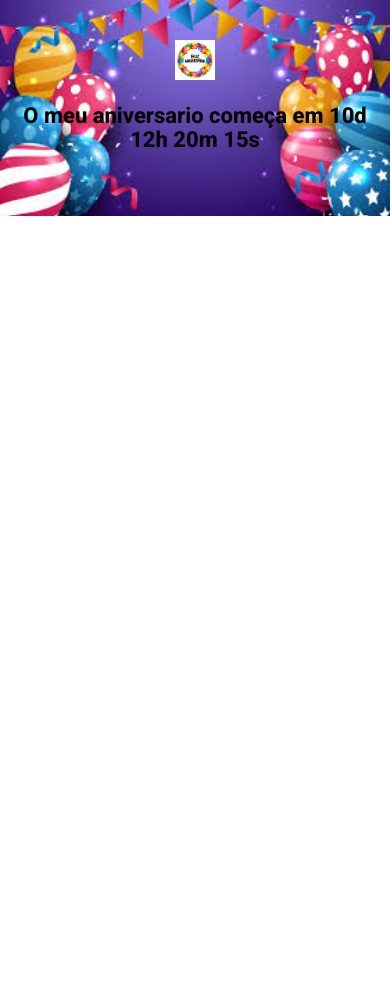
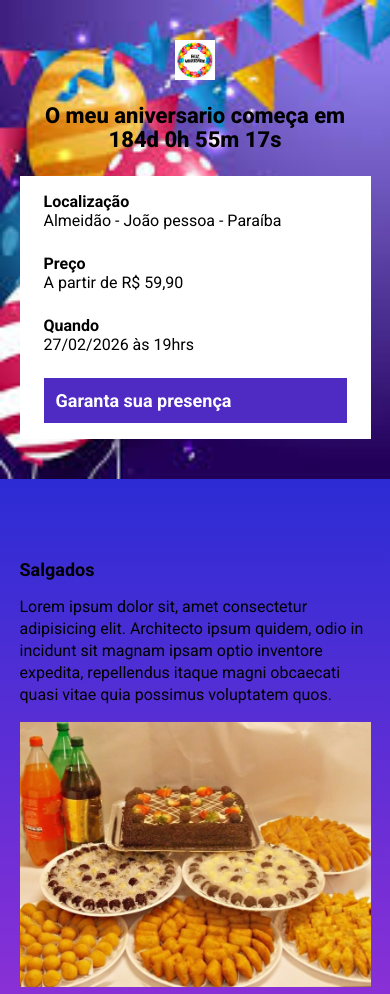
Before and after one commit to Andrew12302/Contagem_aniversario, a website built with Parcel: page src/index.html in a window 390 px wide. Shown: the top 994 px of the page. Before the commit the page ends 844 px from the top, so only its background shows below. Built offline with nearby package versions, Linux system fonts and the light colour scheme.

Commit message:
criando a contagem regressiva

```diff
--- a/package.json
+++ b/package.json
@@ -2,7 +2,8 @@
   "name": "contagem",
   "version": "1.0.0",
   "scripts": {
-    "dev": "parcel src/index.html src/styles/main.scss src/scripts/main.js",
+    "dev": "parcel src/index.html src/styles/main.scss src/scripts/main.js --no-cache",
+    "build": "parcel build src/index.html",
     "test": "echo \"Error: no test specified\" && exit 1"
   },
   "keywords": [],
--- a/src/index.html
+++ b/src/index.html
@@ -10,17 +10,83 @@
     <link href="https://fonts.googleapis.com/css2?family=Roboto:ital,wght@0,100..900;1,100..900&display=swap" rel="stylesheet">
 
     <link rel="stylesheet" href="styles/main.scss">
+      <link rel="stylesheet" href="https://unpkg.com/aos@next/dist/aos.css" />
 </head>
 <body>
     <header class="hero">
         <div class="container">
             <img class="hero__logo" src="./images/teste.jpeg" alt="Comemorando aniversario">
             <p class="hero__text">
-                O meu aniversario começa em 10d 12h 20m 15s
+                O meu aniversario começa em <span id="contador"></span>
             </p>
+            <div class="infos-bar">
+                <ul class="infos-bar__infos">
+                    <li class="infos-bar__infos__item">
+                        <b>Localização</b><br>
+                        Almeidão - João pessoa - Paraíba
+                    </li>
+                    <li class="infos-bar__infos__item">
+                        <b>Preço</b><br>
+                        A partir de R$ 59,90
+                    </li>
+                    <li class="infos-bar__infos__item">
+                        <b>Quando</b><br>
+                        27/02/2026 às 19hrs
+                    </li>
+                </ul>
+                <a href="#" class="button button--primary">
+                    Garanta sua presença
+                </a>
+            </div>
         </div>
     </header>
 
+    <section class="event event--frontend">
+        <div class="container" data-aos="fade-right">
+            <div class="event__details">
+                <h2 class="event__details__title">Salgados</h2>
+                <p class="event__details__description">
+                    Lorem ipsum dolor sit, amet consectetur adipisicing elit. Architecto ipsum quidem, odio in incidunt sit magnam ipsam optio inventore expedita, repellendus itaque magni obcaecati quasi vitae quia possimus voluptatem quos.
+                </p>
+            </div>
+            <img class="event__image" src="./images/kit_salgados.jpg" alt="Salgados">
+        </div>
+    </section>
+    <section class="event event--ui-ux event--image-left">
+        <div class="container" data-os="fade-left">
+            <div class="event__details">
+                <h2 class="event__details__title">Atrações</h2>
+                <p class="event__details__description">
+                    Lorem ipsum dolor sit, amet consectetur adipisicing elit. Architecto ipsum quidem, odio in incidunt sit magnam ipsam optio inventore expedita, repellendus itaque magni obcaecati quasi vitae quia possimus voluptatem quos.
+                </p>
+            </div>
+            <img class="event__image" src="./images/kit_salgados.jpg" alt="Salgados">
+        </div>
+    </section>
+    <section class="event event--data-science">
+        <div class="container" data-os="fade-right">
+            <div class="event__details">
+                <h2 class="event__details__title">Piscinas</h2>
+                <p class="event__details__description">
+                    Lorem ipsum dolor sit, amet consectetur adipisicing elit. Architecto ipsum quidem, odio in incidunt sit magnam ipsam optio inventore expedita, repellendus itaque magni obcaecati quasi vitae quia possimus voluptatem quos.
+                </p>
+            </div>
+            <img class="event__image" src="./images/kit_salgados.jpg" alt="Salgados">
+        </div>
+    </section>
+    <section class="event event--backend event--image-left">
+        <div class="container" data-os="fade-left">
+            <div class="event__details">
+                <h2 class="event__details__title">Local</h2>
+                <p class="event__details__description">
+                    Lorem ipsum dolor sit, amet consectetur adipisicing elit. Architecto ipsum quidem, odio in incidunt sit magnam ipsam optio inventore expedita, repellendus itaque magni obcaecati quasi vitae quia possimus voluptatem quos.
+                </p>
+            </div>
+            <img class="event__image" src="./images/kit_salgados.jpg" alt="Salgados">
+        </div>
+    </section>
+
+    <script src="https://unpkg.com/aos@next/dist/aos.js"></script>
     <script src="scripts/main.js"></script>
 </body>
 </html>
--- a/src/scripts/main.js
+++ b/src/scripts/main.js
@@ -1 +1,34 @@
-console.log("Olá mundo");
+AOS.init();
+
+const dataDoEvento = new Date("Feb 27, 2026 19:00:00");
+const timeStampDoEvento = dataDoEvento.getTime();
+
+const contaAsHoras = setInterval(function() {
+    const agora = new Date();
+    const timeStampAtual = agora.getTime();
+
+    const distanciaAteOEvento = timeStampDoEvento - timeStampAtual;
+
+    const diaEmMs = 1000 * 60 * 60 * 24;
+    const horaEmMs = 1000 * 60 * 60;
+    const minutoEmMs = 1000 * 60;
+
+    const diasAteOEvento = Math.floor(distanciaAteOEvento / diaEmMs );
+    const horasAteOEvento = Math.floor((distanciaAteOEvento % diaEmMs) / horaEmMs);
+    const minutosAteOEvento = Math.floor((distanciaAteOEvento % horaEmMs) / minutoEmMs);
+    const segundosAteOEvento = Math.floor((distanciaAteOEvento % minutoEmMs) / 1000);
+
+
+    console.log(diasAteOEvento);
+    console.log(horasAteOEvento);
+    console.log(minutosAteOEvento);
+    console.log(segundosAteOEvento);
+
+    document.getElementById('contador').innerHTML = `${diasAteOEvento}d ${horasAteOEvento}h ${minutosAteOEvento}m ${segundosAteOEvento}s`;
+
+    if (distanciaAteOEvento < 0) {
+        clearInterval(contaAsHoras);
+        document.getElementById('contador').innerHTML = 'Evento expirado';
+
+    }
+}, 1000);
--- /dev/null
+++ b/src/styles/_event.scss
@@ -0,0 +1,65 @@
+@use 'variables';
+
+.event {
+    padding: 80px 0;
+
+    &--frontend {
+        background-image: linear-gradient( variables.$blue1, variables.$purple1);
+    }
+
+    &--ui-ux {
+        background-image: linear-gradient( variables.$purple1, variables.$pink);
+    }
+
+    &--data-science {
+        background-image: linear-gradient( variables.$pink, variables.$orange);
+    }
+
+    &--backend {
+        background-image: linear-gradient( variables.$orange, variables.$pink);
+    }
+
+    &--image-left {
+        .container {
+            flex-direction: row-reverse;
+        }
+    }
+
+    .container {
+        display: flex;
+        gap: 40px;
+    }
+
+    &__image {
+        max-width: 360px;
+    }
+
+    &__details {
+        margin-right: 40px;
+
+        &__title {
+            font-size: 18px;
+            font-weight: bold;
+            margin-bottom: 16px;
+        }
+
+        &__description {
+            line-height: 22px;
+        }
+    }
+
+    @media (max-width: 640px) {
+        .container {
+            display: block;
+        }
+
+        &__image {
+            width: 100%;
+        }
+
+        &__details {
+            margin-right: 0;
+            margin-bottom: 16px;
+        }
+    }
+}
--- a/src/styles/_hero.scss
+++ b/src/styles/_hero.scss
@@ -1,3 +1,5 @@
+@use 'variables';
+
 .hero {
     padding-top: 64px;
     padding-bottom: 100px;
@@ -15,7 +17,7 @@
         top: 0;
         left: 0;
         width: 100%;
-        background-color: #000;
+        background-color: variables.$textColor;
         content: '';
         opacity: 0.7;
     }
--- /dev/null
+++ b/src/styles/_variables.scss
@@ -0,0 +1,8 @@
+$textColor: #fff;
+$secondaryTextColor: #000;
+
+$blue1: rgb(44, 44, 212);
+$purple1: rgb(151, 49, 214);
+$pink: #89223B;
+$orange: rgb(255, 69, 18);
+$purple2: #4F2AC3;
--- /dev/null
+++ b/src/styles/components/_buttons.scss
@@ -0,0 +1,27 @@
+@use '../variables';
+
+.button {
+    padding: 12px;
+    font-size: 18px;
+    font-weight: bold;
+    text-decoration: none;
+    text-align: center;
+    white-space: nowrap;
+
+
+    &--primary {
+        color: variables.$textColor;
+        background-color: variables.$purple2;
+    }
+
+    @media (max-width: 640px) {
+        display: flex;
+        width: 100%;
+        align-items: center;
+    }
+
+    @media (max-width: 1024px) {
+        display: flex;
+        align-items: center;
+    }
+}
--- /dev/null
+++ b/src/styles/components/_infos_bar.scss
@@ -0,0 +1,42 @@
+@use '../variables';
+
+.infos-bar {
+    padding: 16px 24px;
+    background-color: variables.$textColor;
+    display: flex;
+    justify-content: space-between;
+
+    &__infos {
+        display: flex;
+        gap: 40px;
+
+        %__item {
+            font-size: 14px;
+            color: variables.$secondaryTextColor;
+
+            b {
+                color: variables.$secondaryTextColor;
+                font-size: 18px;
+                display: block;
+            }
+        }
+    }
+
+    @media (max-width: 640px) {
+        display: block;
+
+        &__infos {
+            display:block;
+
+            &__item {
+                margin-bottom: 24px;
+            }
+        }
+    }
+
+    @media (max-width: 1024px) {
+        &__infos {
+            gap: 16px;
+        }
+    }
+}
--- a/src/styles/main.scss
+++ b/src/styles/main.scss
@@ -1,11 +1,17 @@
 @use 'hero';
+@use 'components/infos_bar';
+@use 'components/buttons';
+@use 'event';
+@use 'variables';
+
 
 * {
     margin: 0;
     padding: 0;
     box-sizing: border-box;
     font-family: Roboto, sans-serif;
-    color: #050505;
+    color: variables.$secondaryTextColor;
+    list-style: none;
 }
 
 .container {
```
Also changed, not shown: src/images/kit_salgados.jpg (added).
